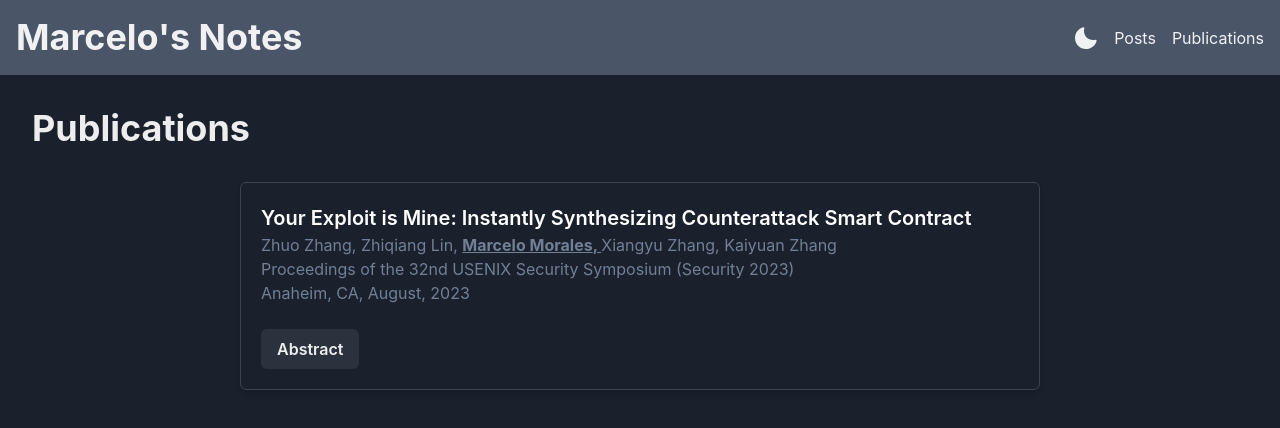
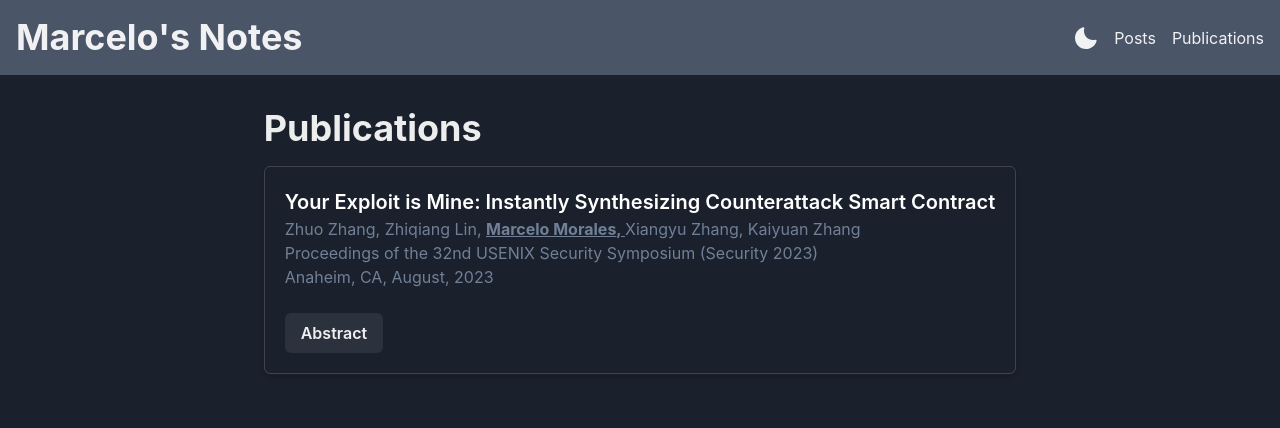
Before and after one commit to mm587517/website, a Next.js app: page /publications in a window 1280 px wide. Shown: the top 428 px of the page. Built offline with nearby package versions, Linux system fonts and the light colour scheme.

Commit message:
Centering

```diff
--- a/components/PageLayout.tsx
+++ b/components/PageLayout.tsx
@@ -1,4 +1,4 @@
-import { Box } from '@chakra-ui/react';
+import { Box, Center } from '@chakra-ui/react';
 import React from 'react';
 import { Header } from './Header';
 
@@ -8,7 +8,9 @@ export const PageLayout: React.FC<React.PropsWithChildren<{}>> = ({
   return (
     <Box>
       <Header />
-      {children}
+      <Center mt={4}>
+        <Box p={4}>{children}</Box>
+      </Center>
     </Box>
   );
 };
--- a/pages/publications.tsx
+++ b/pages/publications.tsx
@@ -6,11 +6,9 @@ import publicationsData from '../public/publications.json'; // Adjust the path
 const Publications = () => {
   return (
     <PageLayout>
-      <Heading as='h1' margin={8}>
-        Publications
-      </Heading>
+      <Heading as='h1'>Publications</Heading>
       {publicationsData.map((publication, index) => (
-        <Box m={4} key={index}>
+        <Box mt={4} key={index}>
           <PublicationCard key={index} {...publication} />
         </Box>
       ))}
```
